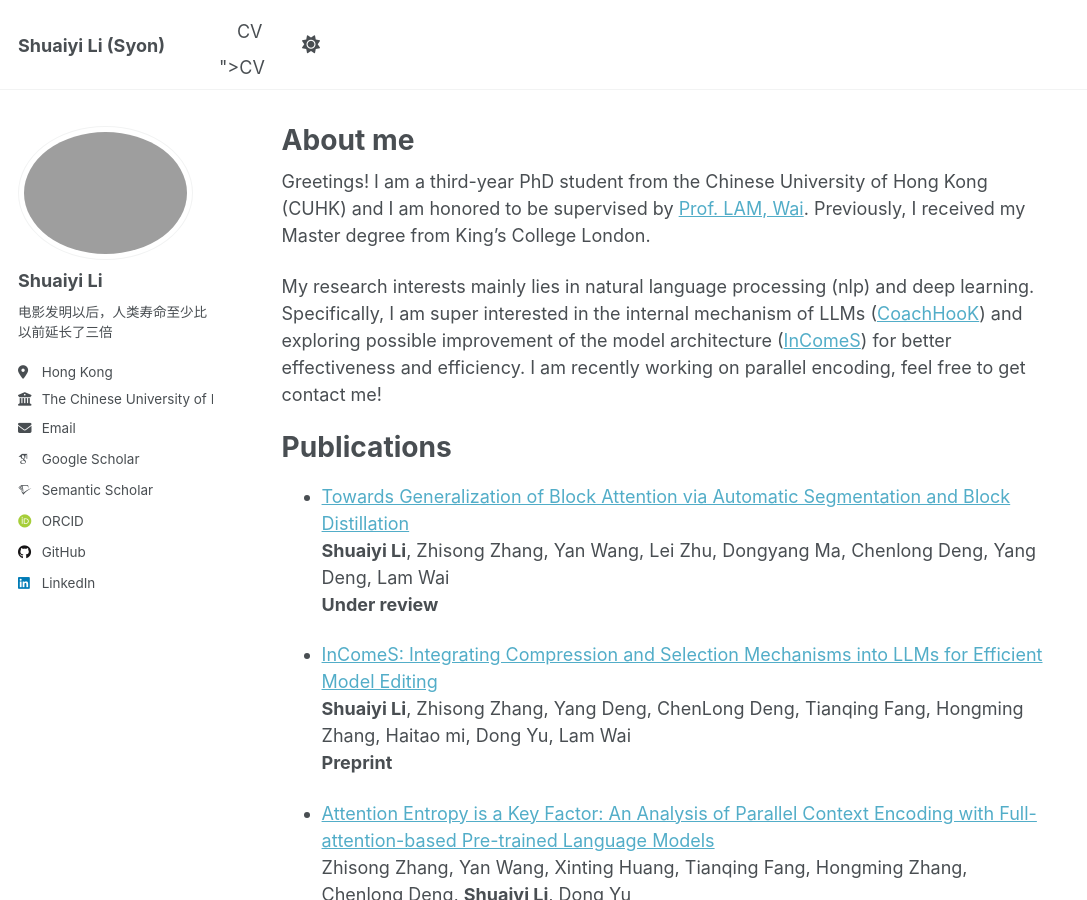
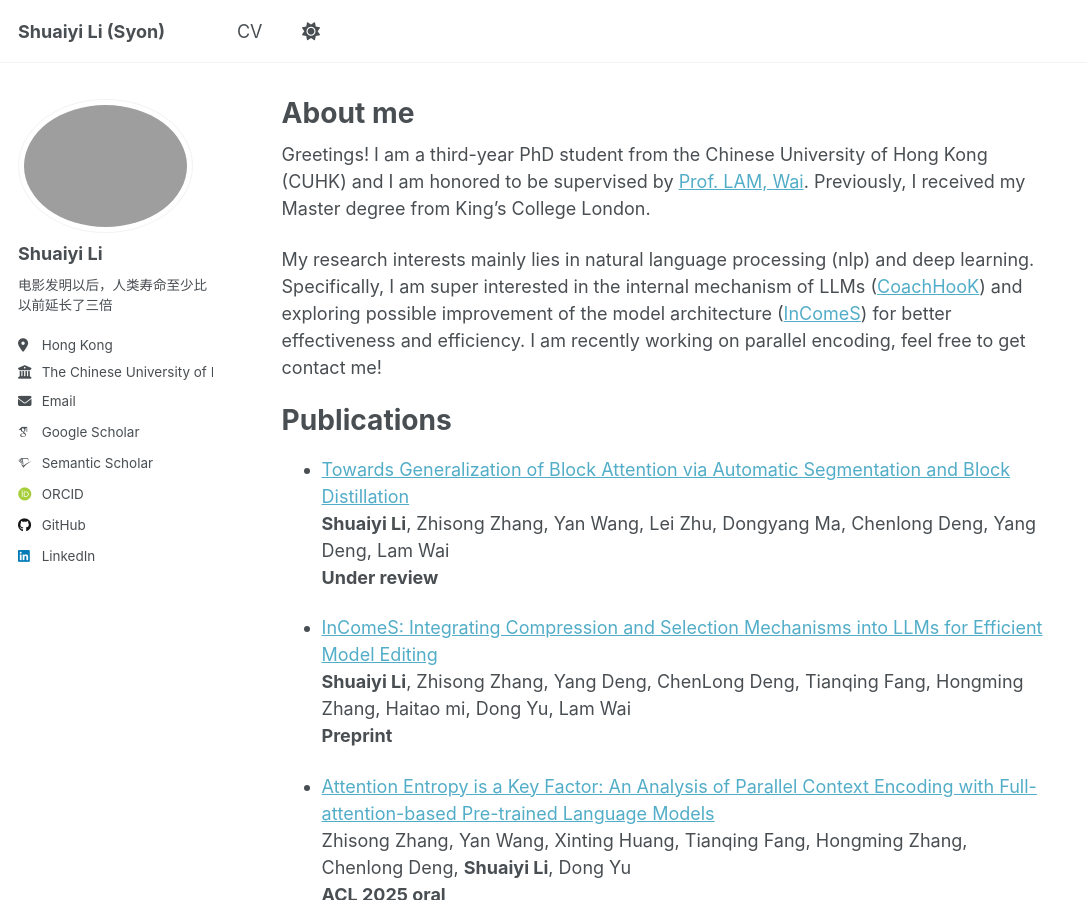
Before and after one commit to Syon-Li/Syon-Li.github.io, a Jekyll site: the page built from _pages/about.md, in a window 1280 px wide and 900 px high. Shown: the whole window, without its empty margins (0-1087 px from the left). Built offline with Jekyll 4.4.1, drawn with Linux system fonts in a browser that asks for light colours; some web fonts are replaced; a script that is not in the unit is left out.

```diff
--- a/_data/navigation.yml
+++ b/_data/navigation.yml
@@ -24,8 +24,7 @@ main:
   #   url: /year-archive/
 
   - title: "CV"
-    url: <a href="files/CV-Syon.pdf" title="Shuaiyi Li - CV" target="_blank">CV</a>
-    # url: /files/CV-Syon.pdf
+    url: /files/CV-Syon.pdf
 
   # - title: "CV"
   #   url: /cv-json/
```
Also changed, not shown: 1 other file.
